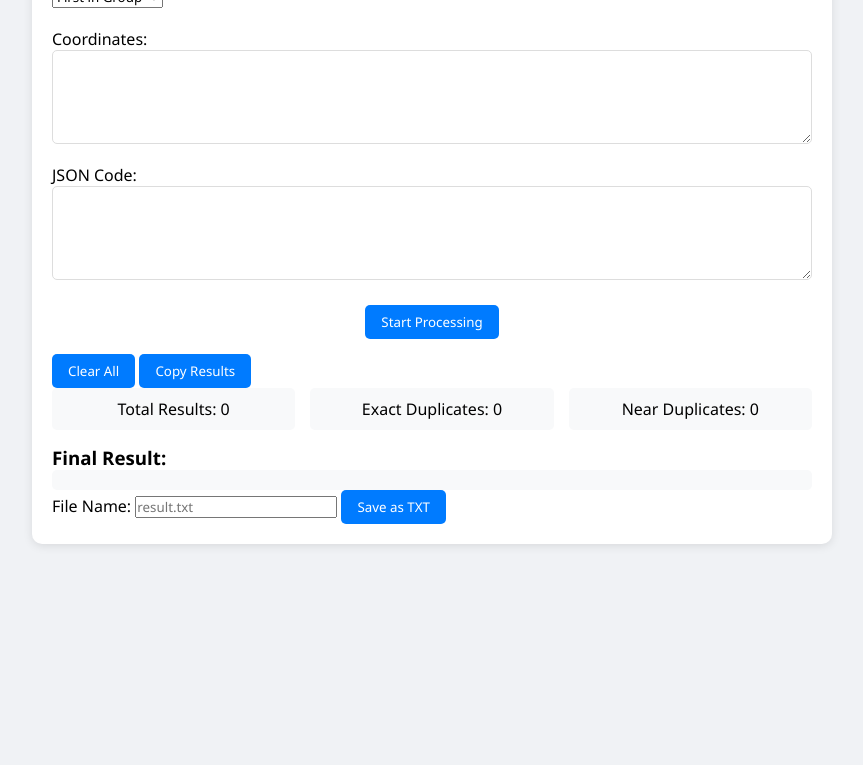
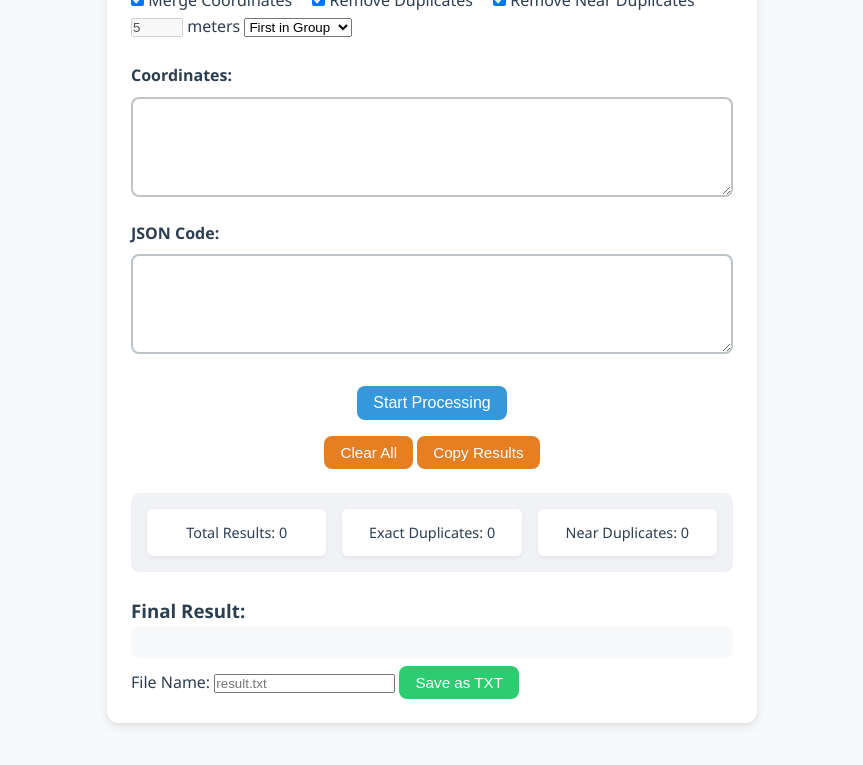
Before and after one commit to omar2006200/Advanced-Coordinates-Processor, a plain HTML site: page index.html in a window 1280 px wide. Shown: the part 129-894 px from the top of the page, without its empty margins (208-1071 px from the left). Before the commit the page ends 800 px from the top, so only its background shows below. Drawn offline with Linux system fonts and the light colour scheme.

Commit message:
Update styles.css

```diff
--- a/styles.css
+++ b/styles.css
@@ -1,94 +1,198 @@
+/* Reset and Base Styles */
 * {
+    box-sizing: border-box;
     margin: 0;
     padding: 0;
-    box-sizing: border-box;
-    font-family: 'Segoe UI', Tahoma, Geneva, Verdana, sans-serif;
 }
 
 body {
-    background: #f0f2f5;
-    padding: 20px;
+    font-family: 'Segoe UI', Tahoma, Geneva, Verdana, sans-serif;
+    background: #f8f9fa;
+    color: #2c3e50;
+    line-height: 1.6;
+    padding: 10px;
 }
 
+/* Container */
 .container {
-    max-width: 800px;
-    margin: 0 auto;
-    background: white;
-    padding: 20px;
-    border-radius: 10px;
-    box-shadow: 0 2px 10px rgba(0,0,0,0.1);
+    max-width: 100%;
+    width: 650px;
+    margin: 2rem auto;
+    padding: 1.5rem;
+    background: #fff;
+    border-radius: 12px;
+    box-shadow: 0 4px 10px rgba(0, 0, 0, 0.1);
 }
 
+/* Function Selection */
 .function-selection {
-    margin-bottom: 20px;
-    display: flex;
-    gap: 10px;
-    align-items: center;
-    flex-wrap: wrap;
+    margin-bottom: 1.5rem;
 }
 
+.function-selection label {
+    margin-right: 1rem;
+    font-size: 1rem;
+}
+
+/* Grid Layout */
 .grid-container {
     display: grid;
-    gap: 15px;
-    margin-bottom: 20px;
+    grid-template-columns: 1fr;
+    gap: 1rem;
+    margin-bottom: 1.5rem;
 }
 
-.input-group textarea {
-    width: 100%;
-    padding: 10px;
-    border: 1px solid #ddd;
-    border-radius: 5px;
-    resize: vertical;
+.input-group label {
+    font-weight: bold;
+    margin-bottom: 0.5rem;
+    display: block;
 }
 
+.input-group textarea,
+.input-group input {
+    width: 100%;
+    padding: 0.75rem;
+    border: 2px solid #bdc3c7;
+    border-radius: 8px;
+    font-family: 'Courier New', Courier, monospace;
+    font-size: 0.95rem;
+}
+
+/* Processing Section */
 .processing-section {
+    margin-bottom: 1rem;
     text-align: center;
-    margin-bottom: 15px;
+}
+
+button.process-btn {
+    font-size: 1rem;
+    padding: 0.5rem 1rem;
+    background-color: #3498db;
+    color: white;
+    border: none;
+    border-radius: 8px;
+    cursor: pointer;
+    transition: background 0.3s ease;
+    position: relative;
+    z-index: 1;
+    pointer-events: auto !important; /* إصلاح النقر */
+}
+
+button.process-btn:hover {
+    background-color: #2980b9;
+}
+
+/* Actions Section */
+.actions-section {
+    text-align: center;
+    margin-bottom: 1.5rem;
 }
 
 button {
-    padding: 8px 16px;
+    font-size: 0.95rem;
+    padding: 0.5rem 1rem;
+    border-radius: 8px;
     border: none;
-    border-radius: 5px;
+    background: #e67e22;
+    color: white;
     cursor: pointer;
-    background: #007bff;
-    color: white;
-    transition: background 0.3s;
+    transition: background 0.3s ease, color 0.3s ease;
+    position: relative;
+    z-index: 1;
+    pointer-events: auto !important; /* إصلاح النقر */
 }
 
 button:hover {
-    background: #0056b3;
+    background: #d35400;
+    color: #ffffff;
+    transform: none; /* إصلاح التحويلات */
 }
 
+.progress-container {
+    display: none;
+    margin-top: 1rem;
+    display: flex;
+    align-items: center;
+    gap: 1rem;
+}
+
+.progress-bar {
+    flex-grow: 1;
+    height: 20px;
+    background: #ecf0f1;
+    border-radius: 10px;
+    overflow: hidden;
+}
+
+.progress {
+    height: 100%;
+    background: #2ecc71;
+    transition: width 0.3s ease;
+}
+
+/* Info Panel */
 .info-panel {
-    display: flex;
-    gap: 15px;
-    margin-bottom: 15px;
+    display: grid;
+    grid-template-columns: repeat(3, 1fr);
+    gap: 1rem;
+    margin: 1.5rem 0;
+    padding: 1rem;
+    background: #f1f2f6;
+    border-radius: 8px;
+    text-align: center;
 }
 
 .info-item {
-    padding: 10px;
-    background: #f8f9fa;
-    border-radius: 5px;
-    flex: 1;
-    text-align: center;
+    padding: 0.75rem;
+    background: white;
+    border-radius: 6px;
+    box-shadow: 0 2px 4px rgba(0, 0, 0, 0.05);
+    font-size: 0.9rem;
 }
 
+/* Error Handling */
 #error-container {
-    color: #dc3545;
-    padding: 10px;
-    margin-bottom: 15px;
-    display: none;
+    padding: 0.75rem;
+    margin: 1rem 0;
+    background: #ffeef0;
+    border: 2px solid #ff6b6b;
+    border-radius: 8px;
+    color: #c92a2a;
 }
 
+/* Output Section */
 .output-section pre {
+    white-space: pre-wrap;
+    word-wrap: break-word;
+    padding: 1rem;
     background: #f8f9fa;
-    padding: 10px;
-    border-radius: 5px;
+    border-radius: 8px;
     max-height: 300px;
-    overflow: auto;
+    overflow-y: auto;
+    font-size: 0.85rem;
 }
 
 .hidden {
     display: none !important;
+    pointer-events: none; /* تعطيل التفاعل عند الإخفاء */
 }
+
+/* Save Button */
+.save-btn {
+    font-size: 0.95rem;
+    padding: 0.5rem 1rem;
+    background-color: #2ecc71;
+    color: white;
+    border: none;
+    border-radius: 8px;
+    cursor: pointer;
+    transition: background 0.3s ease;
+    margin-top: 0.5rem;
+    position: relative;
+    z-index: 1;
+    pointer-events: auto !important; /* إصلاح النقر */
+}
+
+.save-btn:hover {
+    background-color: #27ae60;
+}
```
